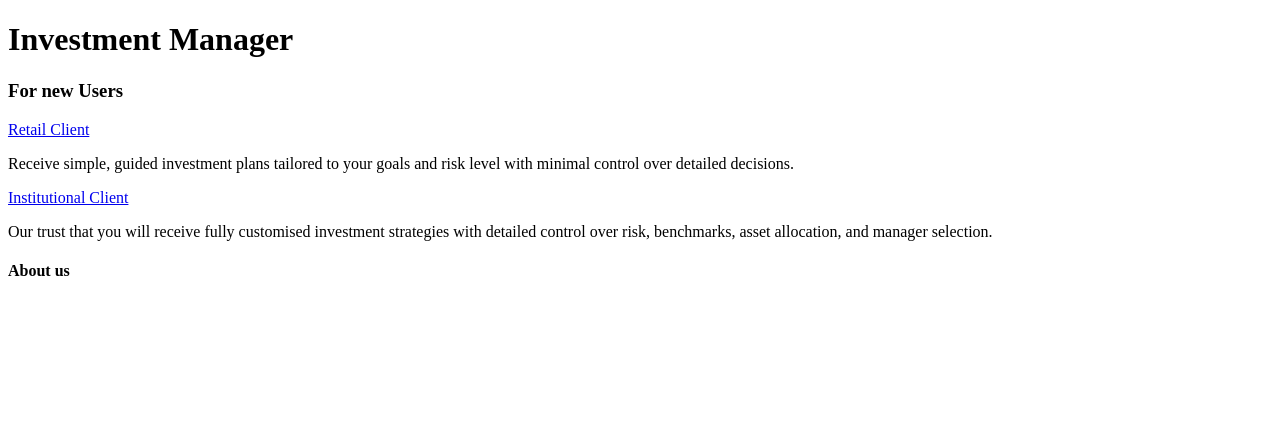
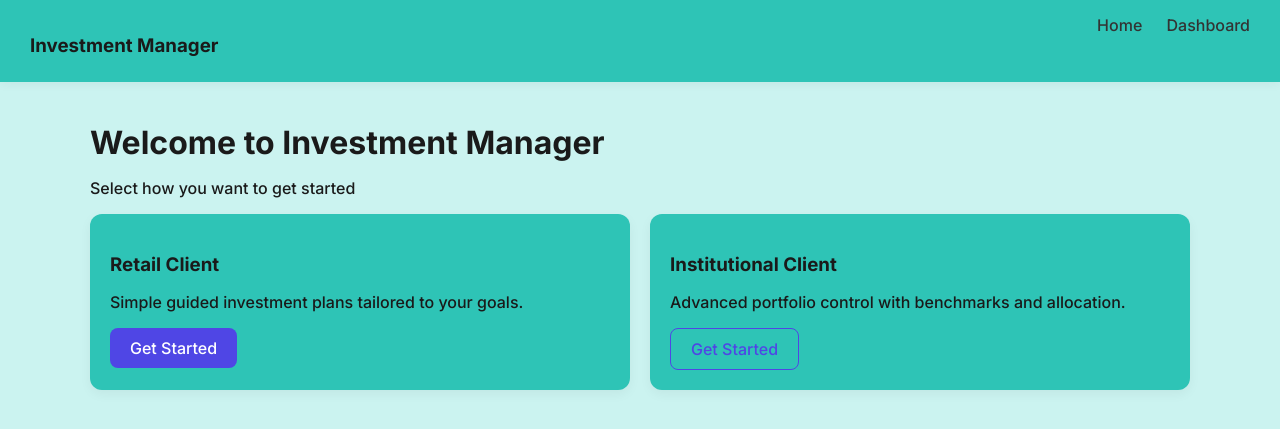
Before and after one commit to nhase20/Django-Fundamentals, a Django app: page / in a window 1280 px wide. Shown: the top 429 px of the page. Run offline with Django 5.2, Linux system fonts and the light colour scheme.

Commit message:
Added design, it is more user-friendly.

```diff
--- a/MultiManager/clients/models.py
+++ b/MultiManager/clients/models.py
@@ -89,13 +89,13 @@ class InstitutionalClient(models.Model):
     organization_type = models.CharField(max_length=20, choices=ORGANIZATION_TYPE)
     assets_held = models.PositiveBigIntegerField()
     # Aims and objectives
-    target_return = models.PositiveSmallIntegerField(max_length=3,default=0)
+    target_return = models.PositiveSmallIntegerField()
     return_objective = models.CharField(max_length=20, choices=RETURN_OBJECTIVE)
     #benchmark =  models.CharField(max_length=20, choices= BENCHMARK)
     performance = models.CharField(max_length=20, choices= PERFORMANCE_REL_BENCHMARK)
     risk_tolerance = models.CharField(max_length=20, choices= RISK_TOLERANCE)
     liquidity = models.CharField(max_length=20, choices= LIQUIDITY_REQUIREMENTS)
-    manager_numbers = models.PositiveIntegerField(max_length=3)
+    manager_numbers = models.PositiveIntegerField()
     time_horizon = models.IntegerField()
 
     @property
--- a/MultiManager/clients/templates/home.html
+++ b/MultiManager/clients/templates/home.html
@@ -1,12 +1,127 @@
 <!DOCTYPE html>
-<html>
+<html lang="en">
 
 <head>
-    <title>Investment Application</title>
+    <meta charset="UTF-8">
+    <title>Investment Manager</title>
+
+    <!-- Google Font -->
+    <link href="https://fonts.googleapis.com/css2?family=Inter:wght@300;500;700&display=swap" rel="stylesheet">
+
+    <!-- Basic styling -->
+    <style>
+        body {
+            font-family: 'Inter', sans-serif;
+            margin: 0;
+            background: #cbf3f0;
+            color: #1a1a1a;
+        }
+
+        .container {
+            width: 90%;
+            max-width: 1100px;
+            margin: auto;
+            padding: 20px;
+        }
+
+        /* NAVBAR */
+        .navbar {
+            background: #2ec4b6;
+            padding: 15px 30px;
+            display: flex;
+            justify-content: space-between;
+            box-shadow: 0 2px 10px rgba(0, 0, 0, 0.05);
+        }
+
+        .nav-links a {
+            margin-left: 20px;
+            text-decoration: none;
+            color: #333;
+            font-weight: 500;
+        }
+
+        /* CARDS */
+        .card {
+            background: #2ec4b6;
+            padding: 20px;
+            border-radius: 12px;
+            box-shadow: 0 4px 12px rgba(0, 0, 0, 0.05);
+        }
+
+        .card-row {
+            display: flex;
+            gap: 20px;
+            flex-wrap: wrap;
+        }
+
+        .card-row .card {
+            flex: 1;
+            min-width: 200px;
+        }
+
+        /* BUTTONS */
+        .btn {
+            background: #4f46e5;
+            color: white;
+            padding: 10px 20px;
+            border-radius: 8px;
+            text-decoration: none;
+            display: inline-block;
+        }
+
+        .btn-outline {
+            border: 1px solid #4f46e5;
+            color: #4f46e5;
+            background: transparent;
+        }
+
+        /* FORMS */
+        form {
+            background: #2ec4b6;
+            padding: 30px;
+            border-radius: 12px;
+        }
+
+        input,
+        select {
+            width: 100%;
+            padding: 10px;
+            margin-bottom: 15px;
+            border-radius: 6px;
+            border: 1px solid #ddd;
+        }
+
+        button {
+            width: 100%;
+            padding: 12px;
+            background: #ff9f1c;
+            color: white;
+            border: none;
+            border-radius: 8px;
+        }
+
+        h1,
+        h2,
+        h3 {
+            margin-bottom: 10px;
+        }
+    </style>
 </head>
 
 <body>
-    {% block content %}{% endblock %}
+
+    <div class="navbar">
+        <h3>Investment Manager</h3>
+        <div class="nav-links">
+            <a href="/">Home</a>
+            <a href="#">Dashboard</a>
+        </div>
+    </div>
+
+    <div class="container">
+        {% block content %}{% endblock %}
+    </div>
+
 </body>
 
 </html>
--- a/MultiManager/clients/templates/login.html
+++ b/MultiManager/clients/templates/login.html
@@ -1,28 +1,23 @@
 {% extends 'home.html' %}
 
 {% block content %}
-<h1>Investment Manager</h1>
+<h1>Welcome to Investment Manager</h1>
+<p>Select how you want to get started</p>
 
-<!-- <form method="POST">
-    {% csrf_token %}
+<div class="card-row">
 
-    <input type="text" name="username" placeholder="Username">
-    <input type="password" name="password" placeholder="Password">
+    <div class="card">
+        <h3>Retail Client</h3>
+        <p>Simple guided investment plans tailored to your goals.</p>
+        <a href="/onboarding/retail/" class="btn">Get Started</a>
+    </div>
 
-    <button type="submit">Login</button>
-</form>
+    <div class="card">
+        <h3>Institutional Client</h3>
+        <p>Advanced portfolio control with benchmarks and allocation.</p>
+        <a href="/onboarding/institutional/" class="btn btn-outline">Get Started</a>
+    </div>
 
-{% if error %}
-<p style="color:red;">{{ error }}</p>
-{% endif %} -->
+</div>
 
-<h3>For new Users</h3>
-<a href="/onboarding/retail/">Retail Client</a>
-<p>Receive simple, guided investment plans tailored to your goals and risk level with minimal
-control over detailed decisions.</p>
-<a href="/onboarding/institutional/">Institutional Client</a>
-<p>Our trust that you will receive fully customised investment strategies with detailed control over risk, benchmarks,
-asset allocation, and manager selection.</p>
-
-<h4>About us</h4>
 {% endblock %}
--- a/MultiManager/clients/views.py
+++ b/MultiManager/clients/views.py
@@ -29,6 +29,9 @@ def onboarding(request, client_type):
                 return redirect('retail-dashboard', client_id=client.id)
             else:
                 return redirect('institutional-dashboard', client_id=client.id)
+        else:
+            print("FORM ERRORS:", form.errors)
+            print("NON FIELD ERRORS:", form.non_field_errors())
     else:
         form = FormClass(initial={'client_type': client_type})
 
```
Also changed, not shown: MultiManager/clients/templates/css/home.css (added, +93 -0 lines), MultiManager/clients/templates/institutional-dashboard.html (+22 -4 lines), MultiManager/clients/templates/institutional-form.html (+30 -1 lines), MultiManager/clients/templates/retail-dashboard.html (+32 -10 lines), MultiManager/clients/templates/retail-form.html (+25 -1 lines), MultiManager/db.sqlite3.
